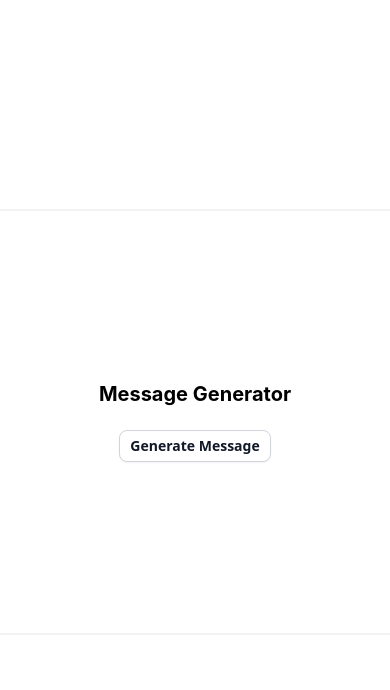
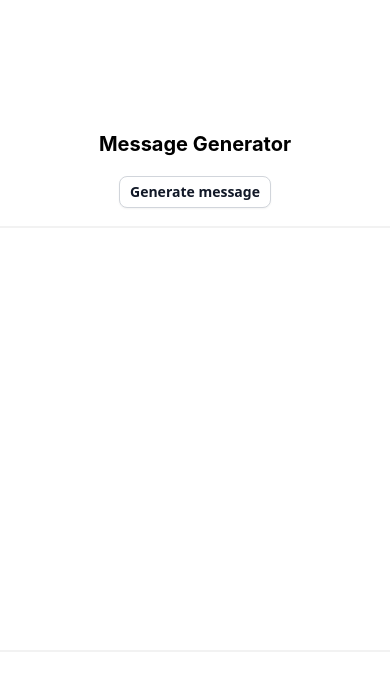
Before and after one commit to m0ahs/messageGenerator, a website built with Vite: page home.html in a window 390 px wide. Shown: the top 690 px of the page. Built offline with nearby package versions, Linux system fonts and the light colour scheme.

Commit message:
Ajustement du code pour l'interface

```diff
--- a/home.html
+++ b/home.html
@@ -11,7 +11,10 @@
     <main>
       <div class="message-box">
         <h1>Message Generator</h1>
-        <button class="button-39" role="button" onclick="generateMessage()">Generate Message</button>
+        <button class="button-39" role="button" onclick="generateMessage()">Generate message</button>
+      </div>
+      <div class="message-text-box">
+        <!-- Zone pour afficher le texte généré -->
       </div>
     </main>
     <script src="script.js"></script>
--- a/style.css
+++ b/style.css
@@ -1,17 +1,26 @@
-/* CSS universel */
+/* Réinitialisation CSS pour assurer la cohérence entre les navigateurs */
 * {
   margin: 0;
   padding: 0;
   box-sizing: border-box;
 }
 
+/* Styles de base pour html et body pour centrer le contenu */
 html,
 body {
-  height: 100%;
-  /* Assure que le body prend toute la hauteur */
+  height: 100%; /* Assure que le body prend toute la hauteur */
   display: flex;
   justify-content: center;
   align-items: center;
+}
+
+/* Conteneur principal pour les éléments de contenu */
+main {
+  display: flex;
+  flex-direction: column;
+  justify-content: center;
+  align-items: center;
+  margin-bottom: 5vh;
 }
 
 /* Styles pour la boîte de message */
@@ -20,31 +29,37 @@ body {
   flex-direction: column;
   justify-content: center;
   align-items: center;
-  padding: 50px;
+}
+
+/* Boîte contenant le message généré */
+.message-text-box{
+  display: flex;
+  flex-direction: column;
+  justify-content: center;
+  align-items: center;
   width: 50vh;
   height: 50vh;
   background-color: white;
   border-radius: 12px;
   box-sizing: border-box;
   box-shadow: rgba(0, 0, 0, 0.05) 0px 0px 0px 2px;
+  margin: 24px 20px;
 }
 
+/* Styles pour les titres et paragraphes à l'intérieur de .message-box */
 .message-box h1,
 .message-box p {
-  color: #000;
-  /* Couleur du texte */
-  margin-bottom: 24px;
-  /* Espace sous les titres et paragraphes */
+  color: #000; /* Couleur du texte */
 }
 
-/* Style pour le H1 */
+/* Style spécifique pour les titres h1 */
 h1 {
   color: #000;
   font-family: Circular, -apple-system, BlinkMacSystemFont, Roboto, "Helvetica Neue", sans-serif;
 }
 
 
-/* Styles pour le bouton */
+/* Styles pour le bouton de génération de message */
 .button-39 {
   background-color: #FFFFFF;
   border: 1px solid rgb(209,213,219);
@@ -64,35 +79,49 @@ h1 {
   user-select: none;
   -webkit-user-select: none;
   touch-action: manipulation;
-}
-
-.button-39:hover {
-  background-color: rgb(249,250,251);
-}
-
-.button-39:focus {
-  outline: 2px solid transparent;
-  outline-offset: 2px;
-}
-
-.button-39:focus-visible {
-  box-shadow: none;
+  margin-top: 20px;
 }
 
 
-/* Responsive */
+/* Styles pour rendre la boîte de message réactive pour les petits écrans */
 @media (max-width: 768px) {
-  .message-box {
-    padding: 10px;
+  .message-text-box {
     width: 50vh;
     height: 50vh;
+    margin: 24px 20px; /* Adjust margin for spacing on the sides */
   }
-
   .message-box h1 {
     font-size: 20px;
   }
-
   .message-box button {
     padding: 5px 10px;
   }
 }
+/* Styles pour les petits écrans en mode portrait */
+@media (max-width: 768px) and (orientation: portrait) {
+  .message-text-box {
+    width: 50vh;
+    height: 50vh;
+    margin: 20px 20px;  /* Adjust margin for spacing on the sides */
+  }
+  .message-box h1 {
+    font-size: 20px;
+  }
+  .message-box button {
+    padding: 5px 10px;
+  }
+}
+/* Styles pour les petits écrans en mode paysage */
+@media (max-width: 768px) and (orientation: landscape) {
+  .message-text-box {
+    width: 40vh;
+    height: 40vh;
+    margin: 24px 20px; /* Adjust margin for spacing on the sides */
+  }
+  .message-box h1 {
+    font-size: 20px;
+  }
+  .message-box button {
+    padding: 5px 10px;
+  }
+}
```
